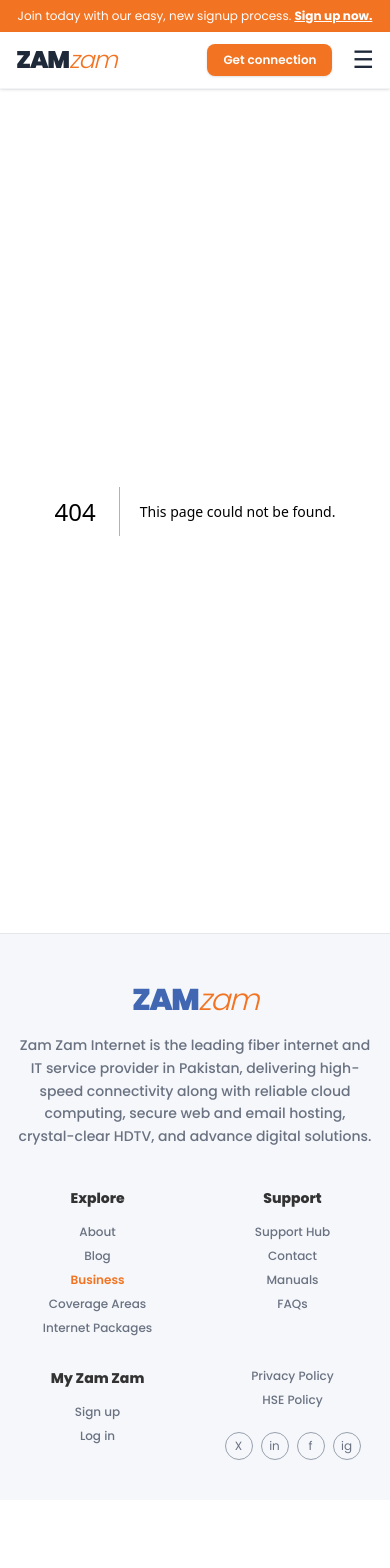
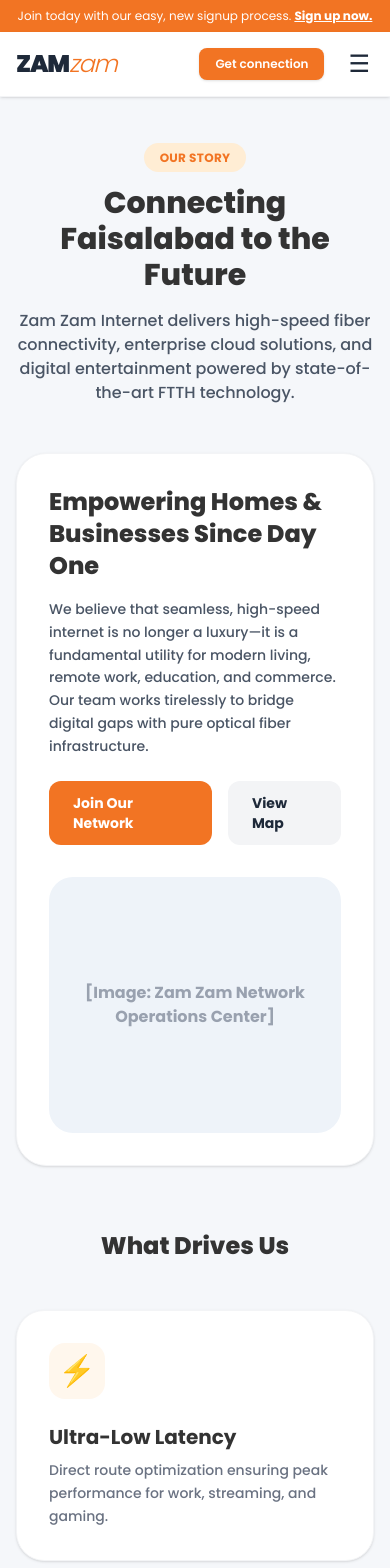
Before and after one commit to nahaing/zamzam-internet, a Next.js app: page /about in a window 390 px wide. Before the commit this address had no page. Shown: the top 1568 px of the page. Before the commit the page ends 1500 px from the top, so only its background shows below. Built offline with nearby package versions, Linux system fonts and the light colour scheme.

Commit message:
Added About Us page and interactive Mobile Drawer Menu to layout.tsx

```diff
--- /dev/null
+++ b/src/app/about/page.tsx
@@ -0,0 +1,102 @@
+import Link from "next/link";
+
+export default function About() {
+  const milestones = [
+    { year: "2015", title: "Founded in Faisalabad", desc: "Started as a regional ISP delivering high-reliability connectivity to commercial clients." },
+    { year: "2018", title: "100% FTTH Backbone", desc: "Upgraded our core network to pure Fiber-to-the-Home, replacing copper entirely." },
+    { year: "2021", title: "Enterprise Expansion", desc: "Launched Dedicated Internet Access (DIA) & Cloud Services for commercial zones." },
+    { year: "2026", title: "200,000+ Connections", desc: "Recognized as the premier optical fiber network operating in Faisalabad & Punjab." },
+  ];
+
+  const values = [
+    { icon: "⚡", title: "Ultra-Low Latency", desc: "Direct route optimization ensuring peak performance for work, streaming, and gaming." },
+    { icon: "🤝", title: "Customer-Centric", desc: "24/7 localized support engineers available to visit on-site in Faisalabad within hours." },
+    { icon: "🛡️", title: "Uncompromising Quality", desc: "Built with 99.9% uptime SLA commitments and redundant fiber loops." },
+  ];
+
+  return (
+    <main className="min-h-screen bg-[#f5f7fa] py-12 sm:py-20 px-4 md:px-8">
+      <div className="max-w-7xl mx-auto">
+
+        {/* Page Header */}
+        <div className="text-center mb-12 sm:mb-16">
+          <span className="bg-orange-100 text-[#f27423] px-4 py-1.5 rounded-full text-xs sm:text-sm font-bold tracking-wide uppercase">
+            Our Story
+          </span>
+          <h1 className="text-3xl sm:text-5xl font-extrabold text-[#333] mt-4 mb-4">
+            Connecting Faisalabad to the Future
+          </h1>
+          <p className="text-gray-600 text-base sm:text-lg max-w-2xl mx-auto font-medium">
+            Zam Zam Internet delivers high-speed fiber connectivity, enterprise cloud solutions, and digital entertainment powered by state-of-the-art FTTH technology.
+          </p>
+        </div>
+
+        {/* Mission Banner */}
+        <div className="bg-white rounded-[30px] sm:rounded-[40px] p-8 sm:p-12 border border-gray-100 shadow-sm mb-16 grid grid-cols-1 lg:grid-cols-2 gap-8 items-center">
+          <div>
+            <h2 className="text-2xl sm:text-4xl font-extrabold text-[#333] mb-4">
+              Empowering Homes & Businesses Since Day One
+            </h2>
+            <p className="text-gray-600 text-sm sm:text-base leading-relaxed font-medium mb-6">
+              We believe that seamless, high-speed internet is no longer a luxury—it is a fundamental utility for modern living, remote work, education, and commerce. Our team works tirelessly to bridge digital gaps with pure optical fiber infrastructure.
+            </p>
+            <div className="flex gap-4">
+              <Link
+                href="/signup"
+                className="bg-[#f27423] text-white font-bold px-6 py-3 rounded-xl hover:bg-[#d9651c] transition text-sm"
+              >
+                Join Our Network
+              </Link>
+              <Link
+                href="/coverage"
+                className="bg-gray-100 text-gray-800 font-bold px-6 py-3 rounded-xl hover:bg-gray-200 transition text-sm"
+              >
+                View Map
+              </Link>
+            </div>
+          </div>
+          <div className="bg-[#eef3f9] rounded-3xl h-64 sm:h-80 flex items-center justify-center text-gray-400 font-bold text-center p-4">
+            [Image: Zam Zam Network Operations Center]
+          </div>
+        </div>
+
+        {/* Core Values */}
+        <div className="mb-20">
+          <div className="text-center mb-12">
+            <h2 className="text-2xl sm:text-3xl font-extrabold text-[#333]">What Drives Us</h2>
+          </div>
+          <div className="grid grid-cols-1 md:grid-cols-3 gap-6">
+            {values.map((v, i) => (
+              <div key={i} className="bg-white p-8 rounded-[28px] border border-gray-100 shadow-sm">
+                <div className="w-14 h-14 bg-orange-50 text-3xl rounded-2xl flex items-center justify-center mb-6">
+                  {v.icon}
+                </div>
+                <h3 className="text-xl font-bold text-[#333] mb-2">{v.title}</h3>
+                <p className="text-gray-500 text-sm font-medium leading-relaxed">{v.desc}</p>
+              </div>
+            ))}
+          </div>
+        </div>
+
+        {/* Milestones / Timeline */}
+        <div className="mb-16">
+          <div className="text-center mb-12">
+            <h2 className="text-2xl sm:text-3xl font-extrabold text-[#333]">Our Growth Journey</h2>
+          </div>
+          <div className="grid grid-cols-1 sm:grid-cols-2 lg:grid-cols-4 gap-6">
+            {milestones.map((m, idx) => (
+              <div key={idx} className="bg-white p-6 rounded-2xl border border-gray-100 shadow-sm flex flex-col justify-between">
+                <div>
+                  <span className="text-3xl font-black text-[#f27423] block mb-2">{m.year}</span>
+                  <h3 className="font-bold text-[#333] text-lg mb-2">{m.title}</h3>
+                  <p className="text-gray-500 text-xs sm:text-sm font-medium leading-relaxed">{m.desc}</p>
+                </div>
+              </div>
+            ))}
+          </div>
+        </div>
+
+      </div>
+    </main>
+  );
+}
--- a/src/app/layout.tsx
+++ b/src/app/layout.tsx
@@ -1,4 +1,6 @@
-import type { Metadata } from "next";
+"use client";
+
+import { useState } from "react";
 import { Poppins } from "next/font/google";
 import Link from "next/link";
 import "./globals.css";
@@ -9,16 +11,16 @@ const poppins = Poppins({
   variable: "--font-poppins",
 });
 
-export const metadata: Metadata = {
-  title: "Zam Zam Internet",
-  description: "High Speed Fiber Internet Provider in Pakistan",
-};
-
 export default function RootLayout({
   children,
 }: Readonly<{
   children: React.ReactNode;
 }>) {
+  const [mobileMenuOpen, setMobileMenuOpen] = useState(false);
+
+  const toggleMobileMenu = () => setMobileMenuOpen(!mobileMenuOpen);
+  const closeMobileMenu = () => setMobileMenuOpen(false);
+
   return (
     <html lang="en" className={poppins.variable}>
       <body className="font-poppins antialiased min-h-screen flex flex-col bg-white text-gray-900" suppressHydrationWarning>
@@ -39,7 +41,7 @@ export default function RootLayout({
 
               {/* Logo & Navigation Links */}
               <div className="flex items-center gap-8 xl:gap-12">
-                <Link href="/" className="text-2xl sm:text-3xl font-black tracking-tighter text-gray-800 cursor-pointer">
+                <Link href="/" onClick={closeMobileMenu} className="text-2xl sm:text-3xl font-black tracking-tighter text-gray-800 cursor-pointer">
                   ZAM<span className="text-[#f27423] font-light italic">zam</span>
                 </Link>
                 <nav className="hidden lg:flex items-center gap-4 xl:gap-6 text-sm">
@@ -48,11 +50,12 @@ export default function RootLayout({
                   <Link href="/support" className="text-gray-600 font-medium hover:text-gray-900 transition-colors">Support</Link>
                   <Link href="/coverage" className="text-gray-600 font-medium hover:text-gray-900 transition-colors">Coverage Areas</Link>
                   <Link href="/business" className="text-gray-600 font-medium hover:text-gray-900 transition-colors">Business</Link>
+                  <Link href="/about" className="text-gray-600 font-medium hover:text-gray-900 transition-colors">About Us</Link>
                   <Link href="/contact" className="text-gray-600 font-medium hover:text-gray-900 transition-colors">Contact</Link>
                 </nav>
               </div>
 
-              {/* Right Utility Buttons & Mobile Menu */}
+              {/* Right Utility Buttons & Mobile Menu Trigger */}
               <div className="flex items-center gap-3 sm:gap-4">
                 <div className="hidden xl:flex gap-4 text-gray-500 mr-2 text-lg">
                   <button className="hover:text-[#f27423] transition-colors" title="Search">🔍</button>
@@ -65,14 +68,44 @@ export default function RootLayout({
                 <Link href="/business" className="hidden sm:block bg-transparent text-blue-600 border border-blue-600 font-semibold text-sm px-5 py-2.5 rounded-lg hover:bg-blue-50 transition-colors">
                   Business
                 </Link>
-                <button className="lg:hidden text-gray-800 text-2xl ml-2 focus:outline-none">
-                  ☰
+
+                {/* Mobile Hamburger Button */}
+                <button
+                  onClick={toggleMobileMenu}
+                  className="lg:hidden text-gray-800 text-2xl ml-2 focus:outline-none p-1"
+                  aria-label="Toggle navigation menu"
+                >
+                  {mobileMenuOpen ? "✕" : "☰"}
                 </button>
               </div>
 
             </header>
           </div>
         </div>
+
+        {/* Mobile Navigation Drawer */}
+        {mobileMenuOpen && (
+          <div className="lg:hidden fixed inset-x-0 top-[110px] z-40 bg-white border-b border-gray-200 shadow-2xl p-6 flex flex-col gap-4 animate-in slide-in-from-top duration-200">
+            <nav className="flex flex-col gap-3 font-semibold text-gray-700 text-base">
+              <Link href="/packages" onClick={closeMobileMenu} className="py-2 border-b border-gray-100 hover:text-[#f27423]">Internet Packages</Link>
+              <Link href="/services" onClick={closeMobileMenu} className="py-2 border-b border-gray-100 hover:text-[#f27423]">Services</Link>
+              <Link href="/support" onClick={closeMobileMenu} className="py-2 border-b border-gray-100 hover:text-[#f27423]">Support</Link>
+              <Link href="/coverage" onClick={closeMobileMenu} className="py-2 border-b border-gray-100 hover:text-[#f27423]">Coverage Areas</Link>
+              <Link href="/business" onClick={closeMobileMenu} className="py-2 border-b border-gray-100 hover:text-[#f27423]">Business Solutions</Link>
+              <Link href="/about" onClick={closeMobileMenu} className="py-2 border-b border-gray-100 hover:text-[#f27423]">About Us</Link>
+              <Link href="/contact" onClick={closeMobileMenu} className="py-2 hover:text-[#f27423]">Contact Support</Link>
+            </nav>
+            <div className="flex flex-col gap-2 pt-2">
+              <Link
+                href="/signup"
+                onClick={closeMobileMenu}
+                className="bg-[#f27423] text-white font-bold py-3 rounded-xl text-center text-sm shadow-md"
+              >
+                Get New Connection
+              </Link>
+            </div>
+          </div>
+        )}
 
         {/* 3. Page Content */}
         <div className="flex-1">
@@ -96,9 +129,8 @@ export default function RootLayout({
               <div>
                 <h4 className="font-extrabold text-[#333] mb-4 text-sm sm:text-base">Explore</h4>
                 <ul className="space-y-2 sm:space-y-3 text-xs sm:text-sm font-medium text-gray-500">
-                  <li><Link href="#" className="hover:text-[#f27423] transition-colors">About</Link></li>
-                  <li><Link href="#" className="hover:text-[#f27423] transition-colors">Blog</Link></li>
-                  <li><Link href="/business" className="hover:text-[#f27423] font-semibold text-[#f27423] transition-colors">Business</Link></li>
+                  <li><Link href="/about" className="hover:text-[#f27423] transition-colors">About Us</Link></li>
+                  <li><Link href="/business" className="hover:text-[#f27423] transition-colors">Business</Link></li>
                   <li><Link href="/coverage" className="hover:text-[#f27423] transition-colors">Coverage Areas</Link></li>
                   <li><Link href="/packages" className="hover:text-[#f27423] transition-colors">Internet Packages</Link></li>
                 </ul>
```
